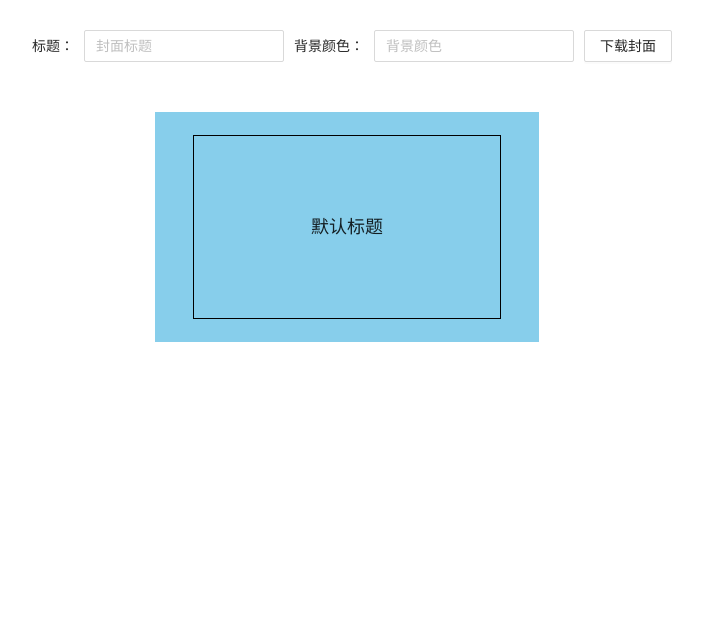
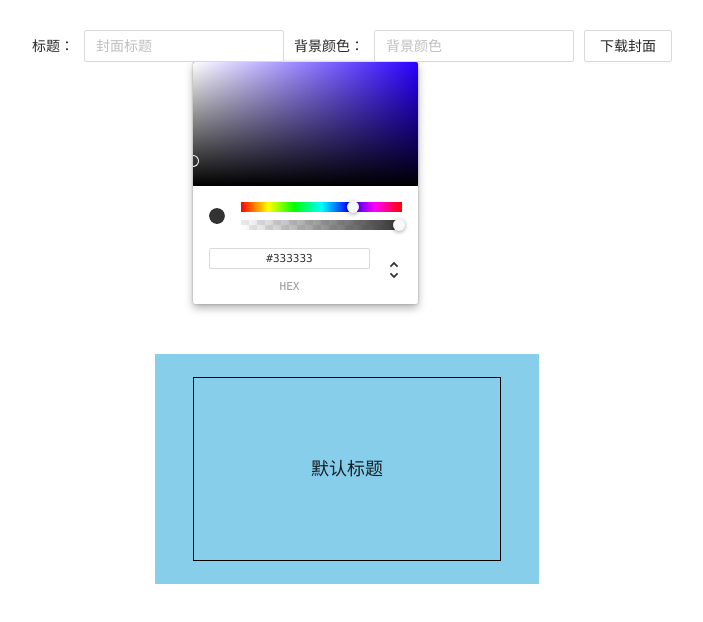
Before and after one commit to QuanLiu-JoJo/CoverGenerator, a React (Create React App) app in the folder cover_generator/: page / in a window 1280 px wide. Shown: the top 622 px of the page, without its empty margins (293-996 px from the left). Built offline with nearby package versions, Linux system fonts and the light colour scheme.

Commit message:
颜色选择器

```diff
--- a/cover_generator/package.json
+++ b/cover_generator/package.json
@@ -9,6 +9,7 @@
     "antd": "^4.16.8",
     "html2canvas": "^1.1.4",
     "react": "^17.0.2",
+    "react-color": "^2.19.3",
     "react-dom": "^17.0.2",
     "react-scripts": "4.0.3",
     "web-vitals": "^1.1.2"
--- a/cover_generator/src/App.js
+++ b/cover_generator/src/App.js
@@ -3,10 +3,18 @@ import "./App.scss";
 import { Input, Button } from "antd";
 import React, { useState, useEffect } from "react";
 import { downloadImage } from "./api";
+import { ChromePicker } from "react-color";
 
 function App() {
   const [title, setTitle] = useState("默认标题");
-  const [bgcolor, setBgcolor] = useState("skyblue");
+  const [color, setColor] = useState({
+    h: 250,
+    s: 0,
+    l: 0.2,
+    a: 1,
+  });
+  const [bgColor, setBgColor] = useState("skyblue");
+  const [opacity, setOpacity] = useState(1);
 
   const onTitleChange = (e) => {
     setTitle(e.target.value);
@@ -18,6 +26,13 @@ function App() {
 
   const downloadClick = () => {
     downloadImage(".cover_content", title);
+  };
+
+  const onChangeColor = (obj) => {
+    console.log(obj);
+    setColor(obj.hsl);
+    setBgColor(obj.hex);
+    setOpacity(obj.hsl.a);
   };
 
   return (
@@ -40,9 +55,15 @@ function App() {
           />
           <Button onClick={downloadClick}>下载封面</Button>
         </div>
+        <div className="color_warrper">
+          <ChromePicker color={color} onChange={onChangeColor} />
+        </div>
         <div className="cover_display">
           <div className="cover_content_wrapper">
-            <div className="cover_content" style={{ backgroundColor: bgcolor }}>
+            <div
+              className="cover_content"
+              style={{ backgroundColor: bgColor, opacity: opacity }}
+            >
               <div className="cover_title">
                 <span>{title}</span>
               </div>
--- a/cover_generator/src/App.scss
+++ b/cover_generator/src/App.scss
@@ -23,6 +23,10 @@
     .ant-btn {
       margin-left: 10px;
     }
+  }
+
+  .color_warrper {
+    padding: 0 200px;
   }
 
   .cover_display {
```
Also changed, not shown: 1 other file (tests, documents, lock files or other folders).
